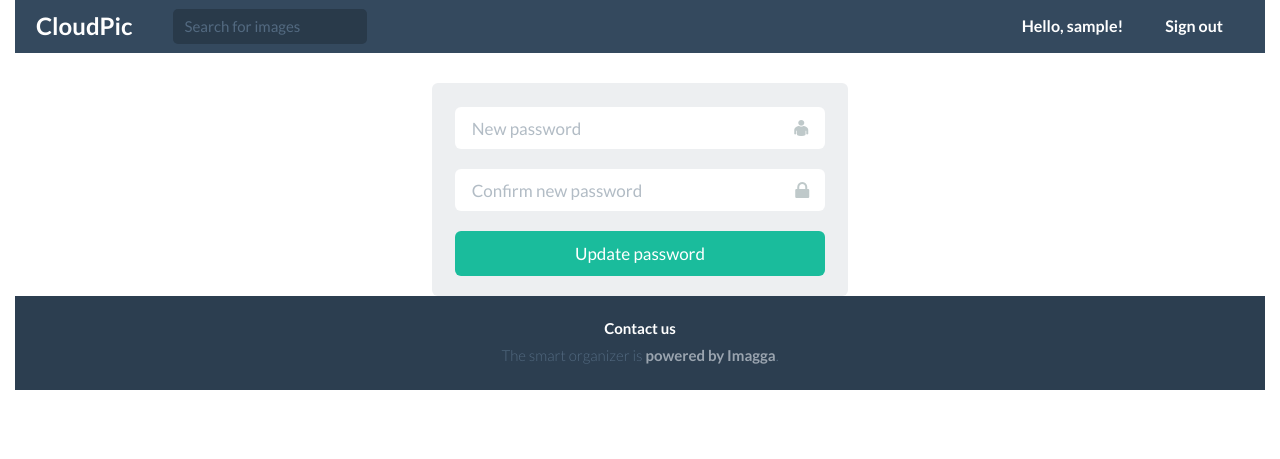
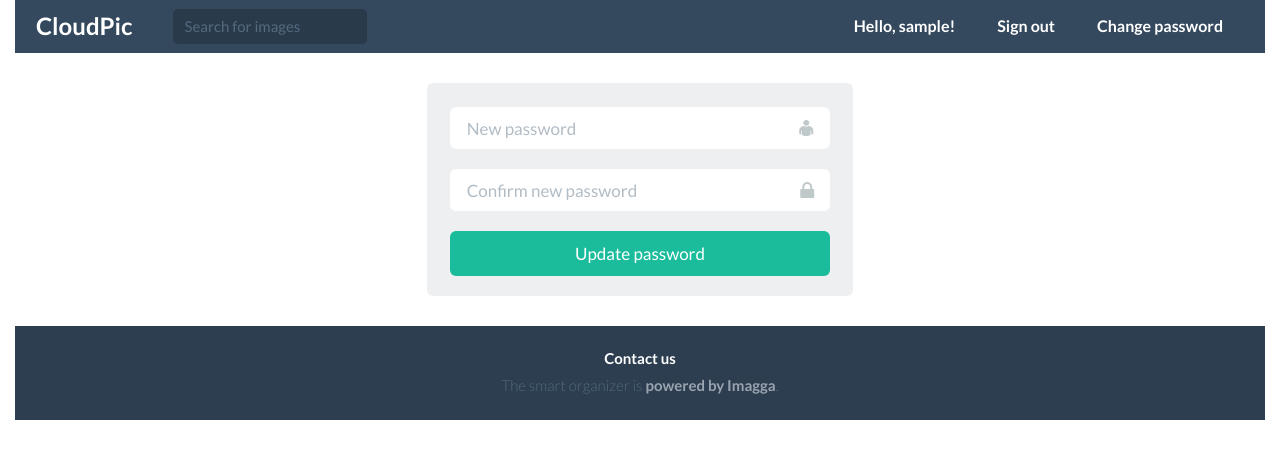
Before and after one commit to HackerPandasSPicO/CloudPic, a Django app: page /change_password/ in a window 1280 px wide. Shown: the top 459 px of the page. Run offline with Django 3.2, Linux system fonts and the light colour scheme; the visitor is signed in with stand-in values (Sample User, id 1); some libraries are stand-ins or nearby versions.

Commit message:
Change change password template

```diff
--- a/organizer/website/templates/change_password.html
+++ b/organizer/website/templates/change_password.html
@@ -1,9 +1,13 @@
 {% extends "layout.html" %}
 
 {% block main %}
+<div class="row">
     <div class="col-md-4 col-md-offset-4 login-form">
         <form method="POST" action="{% url 'change_password' %}" role="form">
+
+
             {% csrf_token %}
+
             <div class="form-group">
                 <input type="password" class="form-control login-field" name="new_password" value="" placeholder="New password" id="new-pass">
                 <label class="login-field-icon fui-user" for="new-pass"></label>
@@ -15,6 +19,8 @@
             </div>
 
             <input type="submit" value="Update password" class="btn btn-primary btn-lg btn-block"/>
+
         </form>
     </div>
+</div>
 {% endblock main %}
--- a/organizer/website/templates/layout.html
+++ b/organizer/website/templates/layout.html
@@ -36,6 +36,7 @@
 		      	{% if user.is_authenticated %}
 		      		<li><a href="#">Hello, {{user.username}}!</a></li>
 	      			<li><a href="{% url 'logout' %}">Sign out</a></li>
+	      			<li><a href="{% url 'change_password' %}">Change password</a></li>
 	      		{% else %}
 		        	<li><a href="{% url 'login' %}">Sign in</a></li>
 		      	{% endif %}
```
Lines whose indentation alone changed are shown as unchanged.
